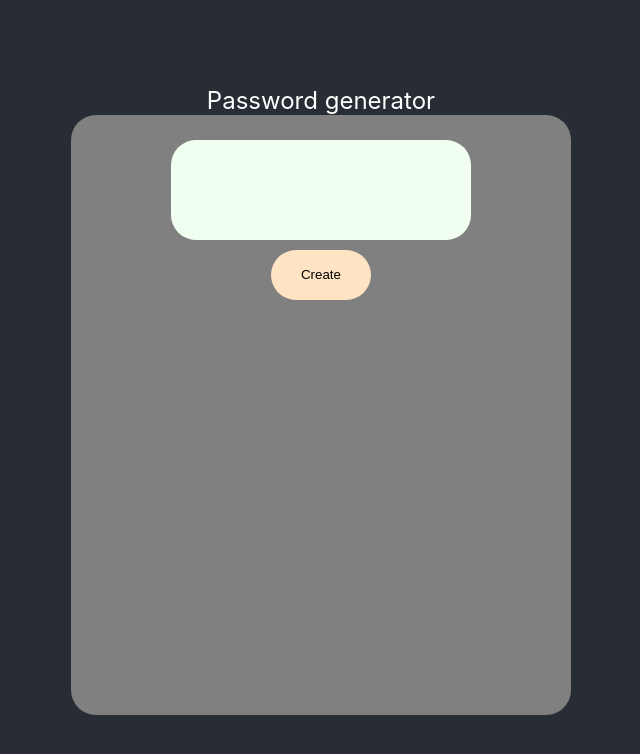
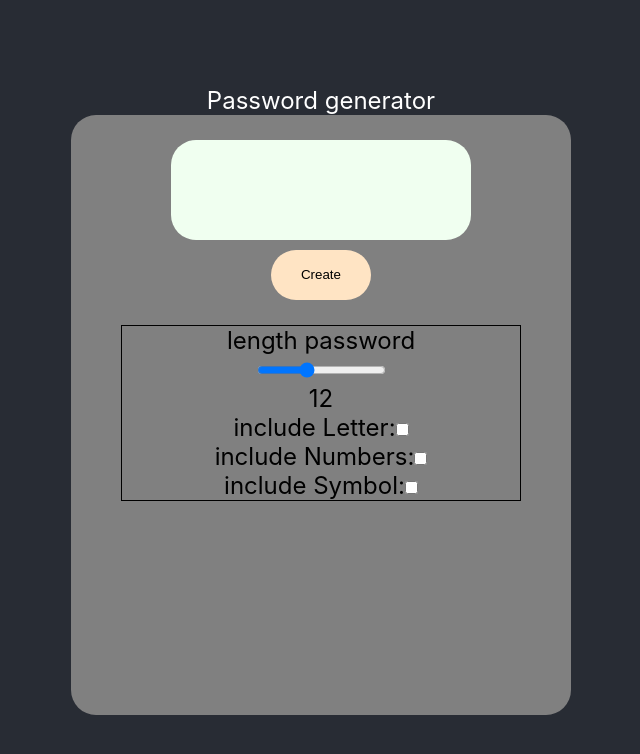
Before and after one commit to MarcinMG-web/PasswordGenerator, a React (Create React App) app: page / in a window 1280 px wide. Shown: the top 754 px of the page, without its empty margins (319-959 px from the left). Built offline with nearby package versions, Linux system fonts and the light colour scheme.

Commit message:
Add function to created password

```diff
--- a/src/component/Box.js
+++ b/src/component/Box.js
@@ -1,54 +1,113 @@
-import React, { useState } from 'react';
+import React, { useState, useEffect } from 'react';
 
 const Box = () => {
   const [password, setPassword] = useState('');
-  const [radioInput, setRadioInput] = useState(0);
 
-  const lenghtPassword = (e) => {
-    setRadioInput( e.target.value );
-    // console.log(radioInput);
-  };
+  const [passwordLenght, setPasswordLenght] = useState(12);
+  const [includeLetters, setIncludeLetters] = useState(false);
+  const [includeNumbers, setIncludeNumbers] = useState(false);
+  const [includeSymbol, setIncludeSymbols] = useState(false);
 
-  const createPassword = (radioInput) => {
+  useEffect(() => {
+    const ele = document.querySelector('.buble');
+    if (ele) {
+      ele.style.left = `${Number(passwordLenght / 4)}px`;
+    }
+  });
 
+  const settingPassword = (e) => {
+    console.log(includeLetters, includeNumbers, includeSymbol)
 
+    let characterList = []
+      if(includeLetters){
         const tabLetters = Array(26)
         .fill(0)
         .map((el, i) => String.fromCharCode(97 + i));
+        characterList.push(...tabLetters)
 
+      }
+      if(includeNumbers){
         const tabNumbers = Array(10)
         .fill(0)
         .map((el, i) => i);
+       characterList.push(...tabNumbers)
+
+      }
+      if(includeSymbol){
         const specialChar = Array(15)
         .fill(0)
         .map((el, i) => String.fromCharCode(33 + i));
+        characterList.push(...specialChar)
+      }
+    return console.log(setPassword(createPassword(characterList)))
 
+  };
 
-    const tab = [...tabLetters, ...tabNumbers, ...specialChar];
+  const createPassword = (characterList) => {
+      const min = 0;
+    const max = characterList.length - 1;
 
     let password = '';
-    const min = 0;
-    const max = tab.length - 1;
     for (let i = 0; i < 12; i++) {
       const rand = Math.floor(Math.random() * (max - min + 1) + min);
-      password += tab[rand];
+      password += characterList[rand];
     }
+    return password
 
-    console.log('setPassword', password);
-    return setPassword(password);
-  };
+  }
 
   return (
     <div className='mainBox'>
       <div className='grneratePassword'> {password}</div>
 
       <div className='grneratePassword_button'>
-        <button className='btn-create' onClick={createPassword}>
+        <button className='btn-create' onClick={settingPassword}>
           Create
         </button>
       </div>
 
-
+      <div className='seating'>
+        <div className='range-slider' data-min='8' data-max='32'>
+          <label>length password</label> <br />
+          <input
+            type='range'
+            min='1'
+            max='30'
+            value={passwordLenght}
+            onChange={({ target: { value: radius } }) => {
+              setPasswordLenght(radius);
+            }}
+          />
+          <div className='buble'>
+            {passwordLenght}
+            <br />
+          </div>
+          <div>
+            <label>include Letter:</label>
+            <input
+              type='checkbox'
+              checked={includeLetters}
+              onChange={(e) => setIncludeLetters(e.target.checked)}
+            />
+          </div>
+          <div>
+            <label>include Numbers:</label>
+            <input
+              type='checkbox'
+              checked={includeNumbers}
+              onChange={(e) => setIncludeNumbers(e.target.checked)}
+            />
+          </div>
+          <div>
+            <label>include Symbol:</label>
+            <input
+              type='checkbox'
+              checked={includeSymbol}
+              onChange={(e) => setIncludeSymbols(e.target.checked)}
+            />
+          </div>
+        </div>
+      </div>
     </div>
   );
 };
```
Lines whose indentation alone changed are shown as unchanged.
